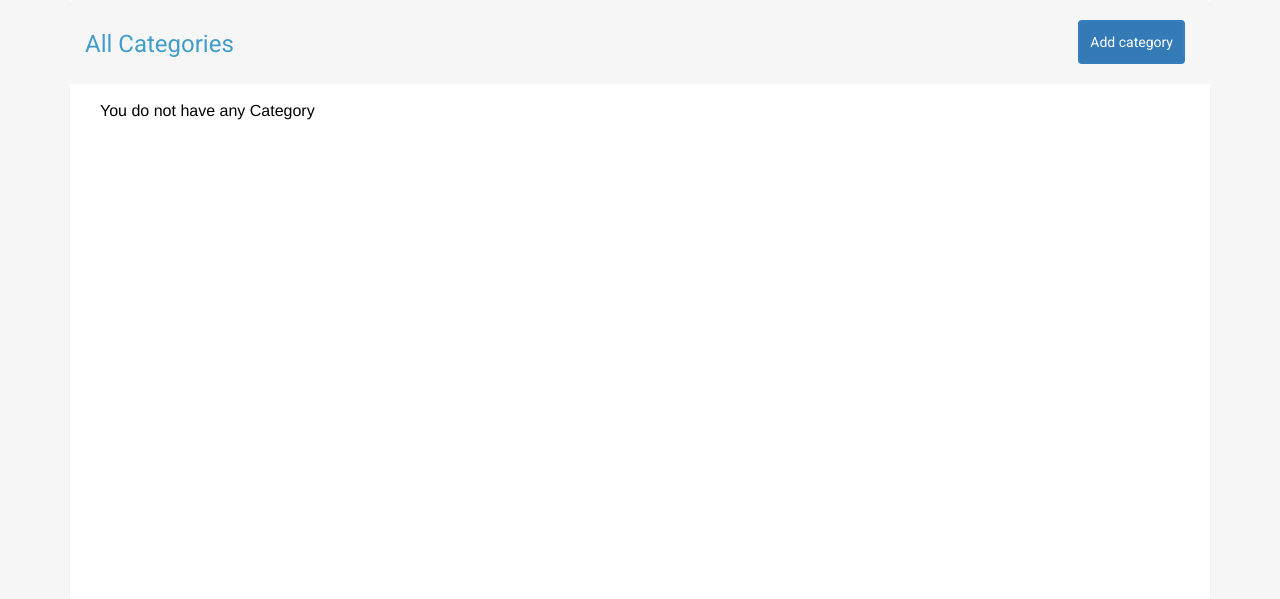
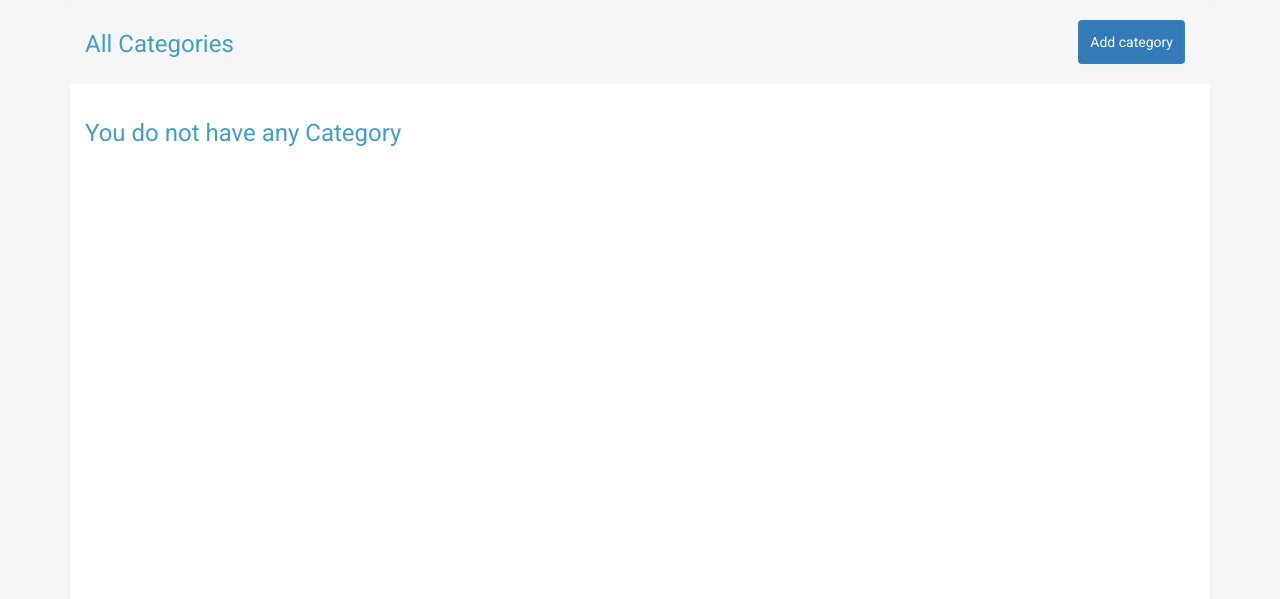
Before and after one commit to manpreet07/item-catalog, a Flask app: template vagrant/itemCatalog/templates/categories.html in a window 1280 px wide. Shown: the part 50-649 px from the top of the page. Run offline with Flask 2, Linux system fonts and the light colour scheme; the template is opened without the code that fills it, so the values that code supplies are empty; some libraries are stand-ins or nearby versions.

Commit message:
updated categories html

```diff
--- a/vagrant/itemCatalog/templates/categories.html
+++ b/vagrant/itemCatalog/templates/categories.html
@@ -24,9 +24,9 @@
 		        </div>
 		       {% endfor %}
 		       {% else %}
-		       	<div class="col-sm-3">
-		            <p>You do not have any Category</p>
-		        </div>
+
+		            <h2>You do not have any Category</h2>
+
 	       {% endif %}
 			</div>
 		</div>
```
